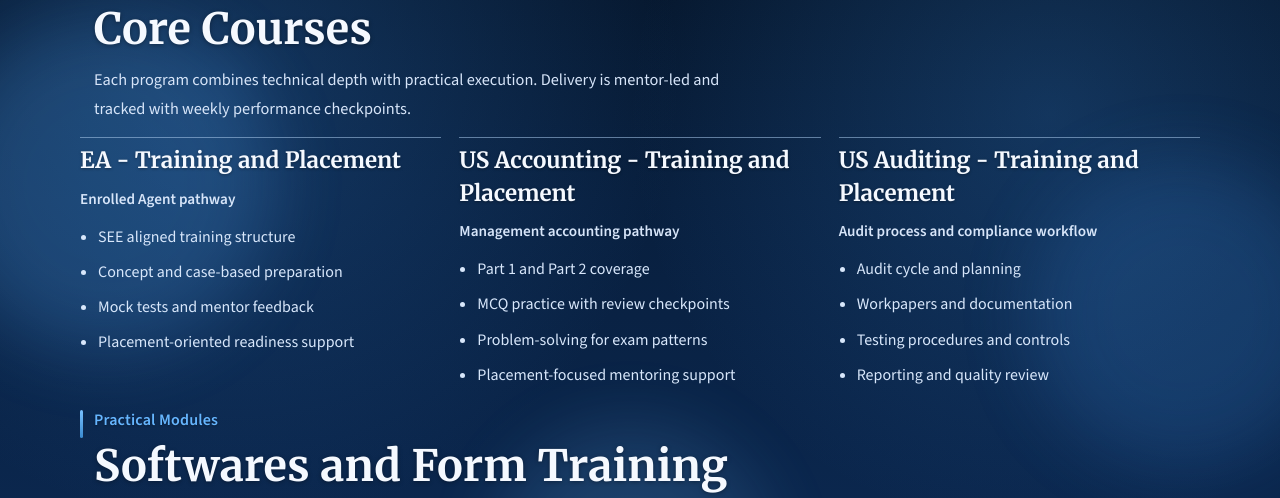
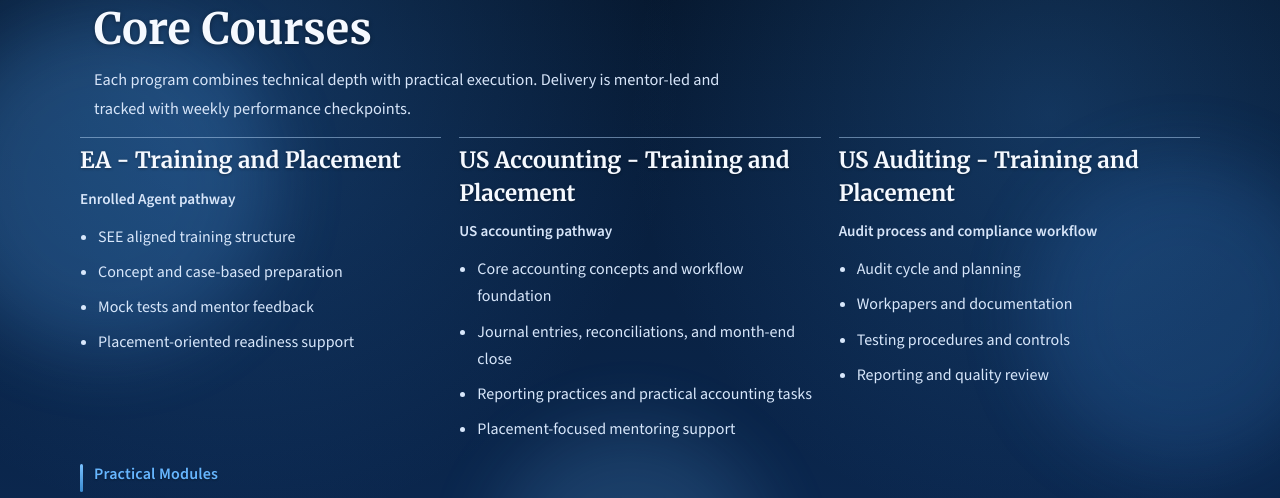
Before and after one commit to edutrip2025-crypto/ascenttax_academy, a website: page index.html in a window 1280 px wide. Both pictures are taken after a click on the button "Courses". Shown: the part 176-674 px from the top of the page. Drawn offline with nearby package versions, Linux system fonts and the light colour scheme.

Commit message:
Update US Accounting course card content from old CMA exam wording

```diff
--- a/index.html
+++ b/index.html
@@ -159,11 +159,11 @@
 
         <article class="course-card">
           <h3>US Accounting - Training and Placement</h3>
-          <p class="course-meta">Management accounting pathway</p>
+          <p class="course-meta">US accounting pathway</p>
           <ul class="course-points">
-            <li>Part 1 and Part 2 coverage</li>
-            <li>MCQ practice with review checkpoints</li>
-            <li>Problem-solving for exam patterns</li>
+            <li>Core accounting concepts and workflow foundation</li>
+            <li>Journal entries, reconciliations, and month-end close</li>
+            <li>Reporting practices and practical accounting tasks</li>
             <li>Placement-focused mentoring support</li>
           </ul>
         </article>
```
